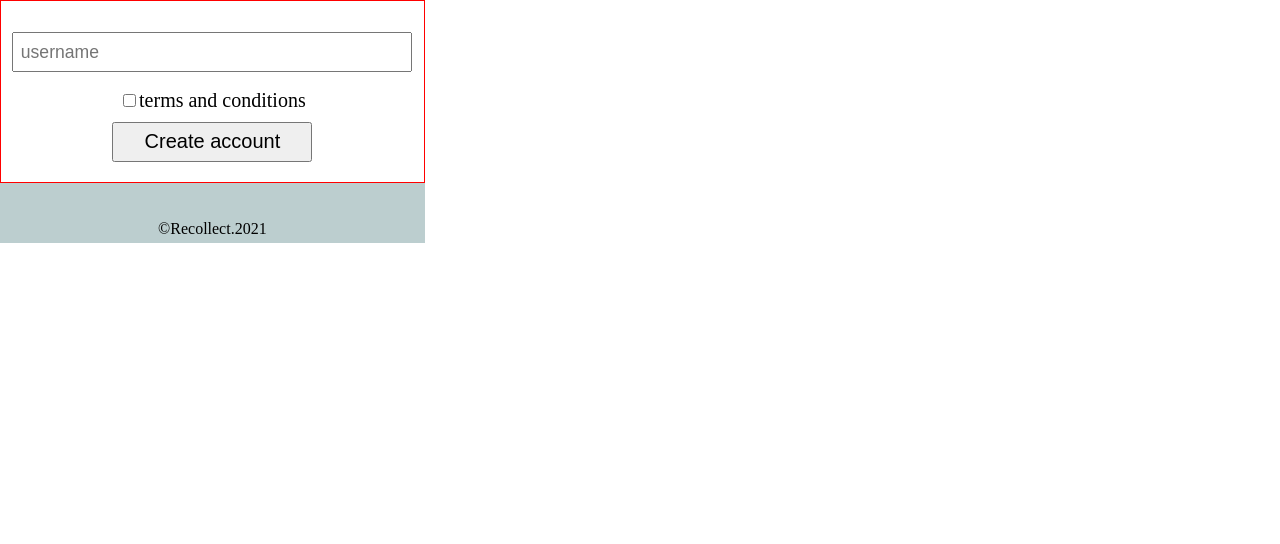
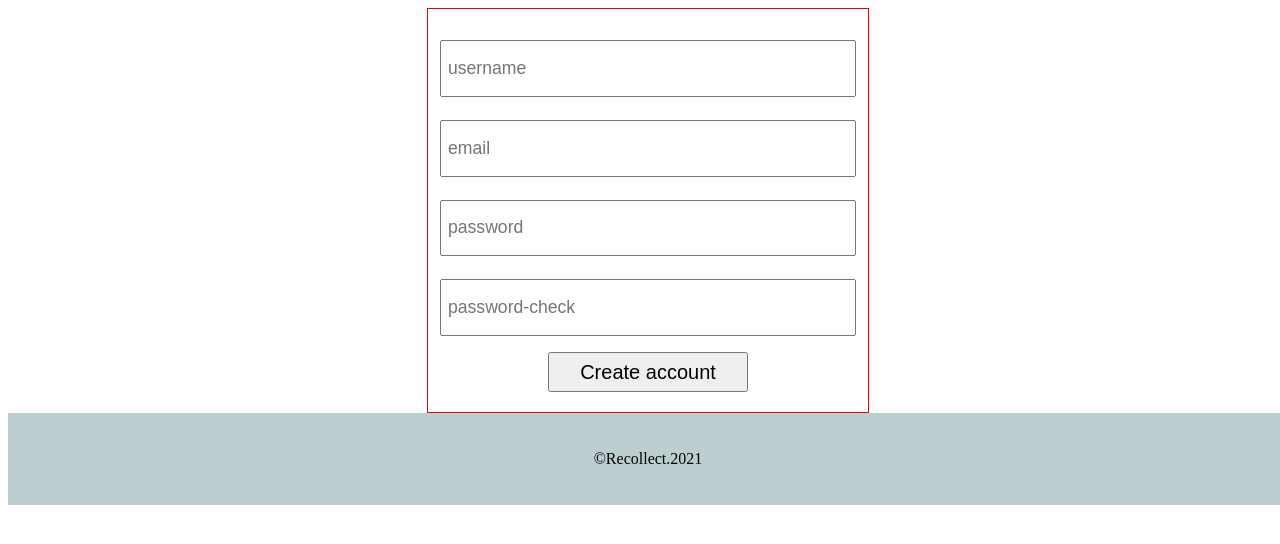
Before and after one commit to codestates/Recollect-client, a React (Create React App) app: page /signup in a window 1280 px wide. Shown: the top 544 px of the page. Built offline with nearby package versions, Linux system fonts and the light colour scheme.

Commit message:
signUp with Util

```diff
--- a/src/App.js
+++ b/src/App.js
@@ -61,7 +61,7 @@ class App extends React.Component {
           <Route
             exact
             path='/signup'
-            render={() => <Signup />}
+            render={() => <Signup loginSuccess={this.loginSuccess}/>}
           />
           <Route
             exact
--- a/src/components/SignupComp.js
+++ b/src/components/SignupComp.js
@@ -1,5 +1,7 @@
 import React from "react";
 import axios from 'axios';
+
+const { IsValidiateUsername, IsValidiatePassword } = require('../util/validiation')
 
 class SignupComp extends React.Component {
   constructor(props) {
@@ -12,29 +14,59 @@ class SignupComp extends React.Component {
       errormessage: '',
     };
     this.handleInputValue = this.handleInputValue.bind(this);
+    this.handleCreateAccount = this.handleCreateAccount.bind(this);
+    this.handleCreateSocialAccount = this.handleCreateSocialAccount.bind(this);
   }
 
   handleInputValue = (key) => (e) => {
     this.setState({ [key]: e.target.value});
   };
 
-  handleCreateBtn = () => {
-    const { username, email, password } = this.state;
+  handleCreateSocialAccount() {
+    const { username } = this.state;
 
-    axios
-      .post('/signup', {
-        username: username,
-        email: email,
-        password: password,
+    if (!IsValidiateUsername(username)) {
+      this.setState({
+        errormessage: "유저네임은 영문 대소문자, 숫자, 언더바, 하이픈을 사용해 4글자이상 16글자 이하로 만드실수 있습니다."
       })
-      .then(res => {
-        this.props.history.push('/')
+      return;
+    } else {
+      this.setState({
+        errormessage: '',
       })
-      .catch( err => {
-        this.setState({
-          errormessage: err.response.date,
-        })
+    }
+    this.props.handleCreateAccount(this.state);
+  }
+
+  handleCreateAccount = () => {
+    const { username, email, password, passwordcheck } = this.state;
+    if (!username || !email || !password ) {
+      this.setState({
+        errormessage: "모든 항목은 필수입니다."
       })
+      return;
+    } else if (password !== passwordcheck) {
+      this.setState({
+        errormessage: "비밀번호가 서로 다릅니다."
+      })
+      return;
+    } else if (!IsValidiateUsername(this.state.username)) {
+      this.setState({
+        errormessage: "유저네임은 영문 대소문자, 숫자, 언더바, 하이픈을 사용해 4글자이상 16글자 이하로 만들수 있습니다."
+      })
+      return;
+    } else if (!IsValidiatePassword(this.state.password)) {
+      this.setState({
+        errormessage: "비밀번호는 최소 한 글자 이상의 영문 대소문자, 숫자, 특수문자(!, @, #, $, %, &, *) 를 포함한 8글자 이상으로 만들어야 합니다."
+      })
+      return;
+    } else {
+      this.setState({
+        errormessage: '',
+      })
+    }
+
+    this.props.handleCreateAccount(this.state);
 
     }
 
@@ -77,11 +109,20 @@ class SignupComp extends React.Component {
             </div>
           }
           <div>
-            <input type="checkbox" name="agreement"/>
-            <label for="agreement">terms and conditions</label>
+            <label>{this.state.errormessage}</label>
           </div>
           <div>
-            <button onClick={this.handleCreateBtn}>Create account</button>
+            <button
+              onClick={() => {
+                  if(this.props.isSocialLogin){
+                    this.handleCreateSocialAccount()
+                  } else {
+                    this.handleCreateAccount()
+                  }
+                }
+              }>
+                Create account
+            </button>
           </div>
         </form>
       </div>
--- a/src/index.css
+++ b/src/index.css
@@ -1,17 +1,3 @@
-* {
-  box-sizing: border-box;
-}
-
-html,
-body,
-#root {
-  margin: 0;
-  padding: 0;
-  width: 100vw;
-  height: 100vh;
-  display: flex;
-}
-
 .landing-container {
   width: 100vw;
   height: 100vh;
@@ -201,6 +187,11 @@ article > input {
   font-size: 12px;
 }
 
+#signup {
+  width: 100vw;
+  height: 100vh;
+}
+
 #signupComp {
   padding: 20px 5px 10px 5px;
   width: fit-content;
--- a/src/index.js
+++ b/src/index.js
@@ -11,7 +11,7 @@ import { BrowserRouter } from 'react-router-dom';
 
 ReactDOM.render(
   <BrowserRouter>
-    <Signup />
+    <App />
   </BrowserRouter>,
   document.getElementById('root')
 );
--- a/src/page/Signup.js
+++ b/src/page/Signup.js
@@ -9,15 +9,34 @@ class Signup extends React.Component {
   constructor(props) {
     super(props)
       this.state = {
-        isSocialLogin: true,
+        isSocialLogin: false,
       }
+    this.handleCreateAccount = this.handleCreateAccount.bind(this);
+  }
+
+  handleCreateAccount({ username, email, password }) {
+    this.props.loginSuccess(username)
+    // axios
+    // .post('/signup', {
+    //   username: username,
+    //   email: email,
+    //   password: password,
+    // })
+    // .then(res => {
+    //   this.props.handleLoginSuccess(res.data.username)
+    // })
+    // .catch( err => {
+    //   console.log(err)
+    // })
   }
 
   render() {
     return (
       /*<BackBtn/>*/
-      <div>
-      <SignupComp isSocialLogin={this.state.isSocialLogin}/>
+      <div id="signup">
+      <SignupComp
+        isSocialLogin={this.state.isSocialLogin}
+        handleCreateAccount={this.handleCreateAccount}/>
       <Footer/>
       </div>
     )
--- /dev/null
+++ b/src/util/validiation.js
@@ -0,0 +1,11 @@
+module.exports = {
+  IsValidiateUsername: (username) => {
+    return /^[a-zA-Z0-9_]{4,16}$/.test(username)
+  },
+
+  IsValidiatePassword: (password) => {
+    return /^(?=.*[A-Za-z])(?=.*\d)(?=.*[@$!%*#?&])[A-Za-z\d@$!%*#?&]{8,}$/.test(password)
+  },
+
+
+}
```
